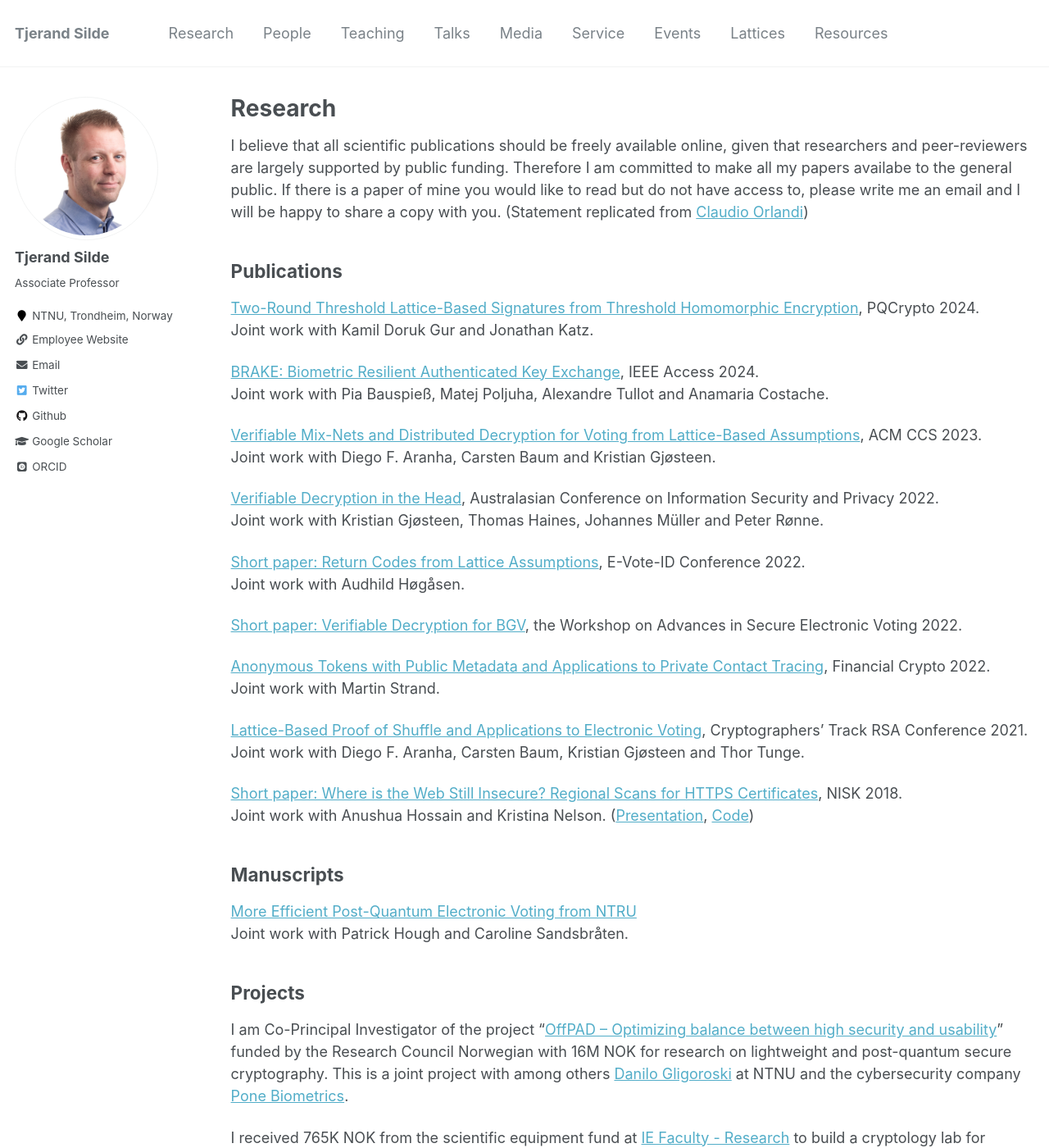
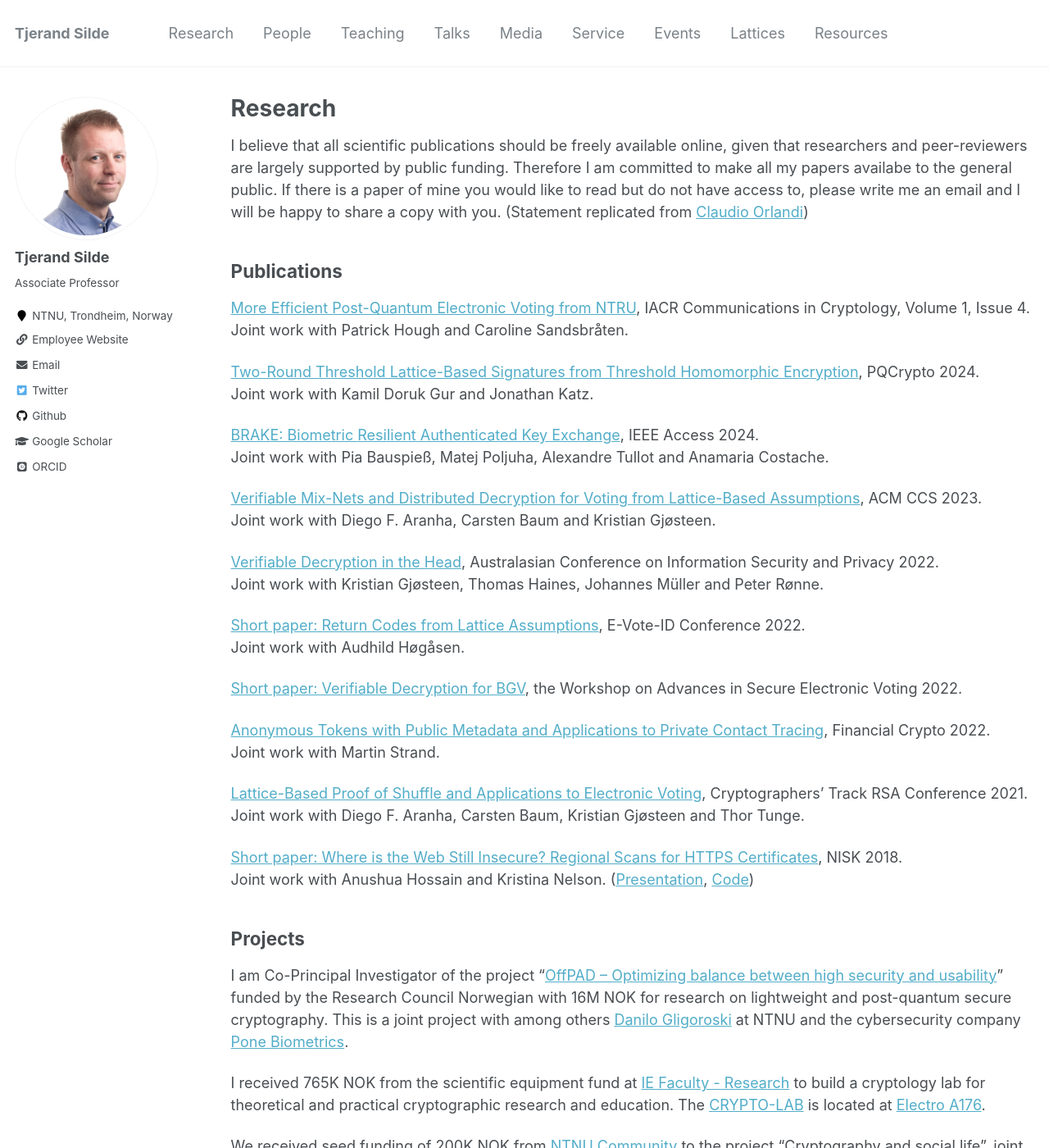
Before and after one commit to tjesi/tjesi.github.io, a Jekyll site: the page built from _pages/research.md, in a window 1280 px wide and 1400 px high. Shown: the whole window at 82% size. Built offline with Jekyll 4.4.1, drawn with Linux system fonts in a browser that asks for light colours; some web fonts are replaced; some of the changed lines change nothing that is shown.

Commit message:
Update research.md

```diff
--- a/_pages/research.md
+++ b/_pages/research.md
@@ -8,6 +8,9 @@ author_profile: true
 I believe that all scientific publications should be freely available online, given that researchers and peer-reviewers are largely supported by public funding. Therefore I am committed to make all my papers availabe to the general public. If there is a paper of mine you would like to read but do not have access to, please write me an email and I will be happy to share a copy with you. (Statement replicated from [Claudio Orlandi](https://cs.au.dk/~orlandi))
 
 ## Publications
+
+[More Efficient Post-Quantum Electronic Voting from NTRU](https://eprint.iacr.org/2023/933), IACR Communications in Cryptology, Volume 1, Issue 4.
+Joint work with Patrick Hough and Caroline Sandsbråten.
 
 [Two-Round Threshold Lattice-Based Signatures from Threshold Homomorphic Encryption](https://eprint.iacr.org/2023/1318), PQCrypto 2024.
 Joint work with Kamil Doruk Gur and Jonathan Katz.
@@ -35,12 +38,12 @@ Joint work with Diego F. Aranha, Carsten Baum, Kristian Gjøsteen and Thor Tunge
 [Short paper: Where is the Web Still Insecure? Regional Scans for HTTPS Certificates](https://tjerandsilde.no/files/Where_is_the_web_still_insecure__Regional_scans_for_HTTPS_certificates.pdf), NISK 2018.
 Joint work with Anushua Hossain and Kristina Nelson. ([Presentation](https://tjerandsilde.no/files/NISK_presentation.pdf), [Code](https://github.com/tjesi/security-scan))
 
+<!--
 ## Manuscripts
 
 
-[More Efficient Post-Quantum Electronic Voting from NTRU](https://eprint.iacr.org/2023/933)
-Joint work with Patrick Hough and Caroline Sandsbråten.
 
+-->
 
 ## Projects
 
```
